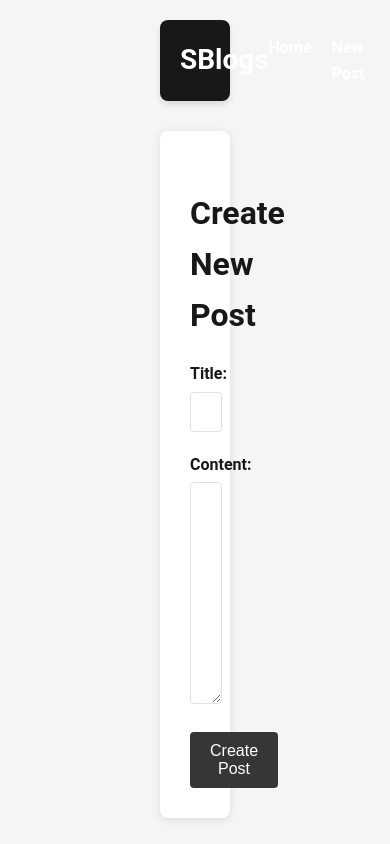
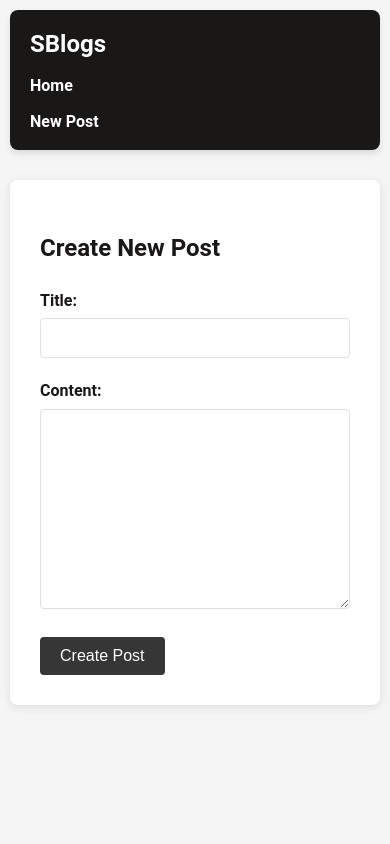
Before and after one commit to Soumyadipmaity1/SBlogs, a React (Create React App) app in the folder client/: page /create in a window 390 px wide. Built offline with nearby package versions, Linux system fonts and the light colour scheme.

Commit message:
style: Update CSS for responsiveness and visual enhancements

```diff
--- a/client/src/App.css
+++ b/client/src/App.css
@@ -17,10 +17,11 @@ body {
 }
 
 .App {
-  /* max-width: 1000px; */
   margin: 0 auto;
   padding: 20px;
-  padding-inline: 160px;
+  max-width: 1200px;
+  width: 100%;
+  box-sizing: border-box;
 }
 
 .navbar {
@@ -35,7 +36,7 @@ body {
   display: flex;
   justify-content: space-between;
   align-items: center;
-  max-width: 1000px;
+  max-width: 1200px;
   margin: 0 auto;
 }
 
@@ -68,7 +69,7 @@ body {
   border-radius: 8px;
   box-shadow: 0 2px 10px rgba(0, 0, 0, 0.1);
   transition: transform 0.3s ease, box-shadow 0.3s ease;
-  overflow: hidden; /* Add this line */
+  overflow: hidden;
 }
 
 .post-preview:hover {
@@ -93,20 +94,23 @@ body {
   display: -webkit-box;
   -webkit-line-clamp: 3;
   -webkit-box-orient: vertical;
-  max-height: 4.8em; /* Approximately 3 lines of text */
+  max-height: 4.8em;
 }
 
 .read-more {
   display: inline-block;
   margin-top: 10px;
-  color: var(--secondary-color);
+  color: white;
   text-decoration: none;
   font-weight: bold;
   transition: color 0.3s ease;
+  background-color: var(--secondary-color);
+  padding: 10px 20px;
+  border-radius: 4px;
 }
 
 .read-more:hover {
-  color: var(--primary-color);
+  color: #ff4081;
 }
 
 .view-post, .post {
@@ -152,6 +156,7 @@ textarea {
   border-radius: 4px;
   font-size: 16px;
   transition: border-color 0.3s ease;
+  box-sizing: border-box;
 }
 
 input[type="text"]:focus,
@@ -204,6 +209,7 @@ button:hover {
 .post-actions {
   display: flex;
   gap: 10px;
+  flex-wrap: wrap; /* Add this line */
 }
 
 .edit-button, .delete-button {
@@ -216,6 +222,8 @@ button:hover {
   transition: background-color 0.3s ease;
   text-decoration: none;
   display: inline-block;
+  flex: 1; /* Add this line */
+  text-align: center; /* Add this line */
 }
 
 .edit-button {
@@ -233,3 +241,64 @@ button:hover {
 .delete-button:hover {
   background-color: #8b0000;
 }
+
+/* Media Queries for Responsive Design */
+@media (max-width: 768px) {
+  .App {
+    padding: 10px;
+  }
+
+  .navbar-content {
+    flex-direction: column;
+    align-items: flex-start;
+  }
+
+  .navbar .links {
+    margin-top: 10px;
+  }
+
+  .post-preview h3 {
+    font-size: 20px;
+  }
+
+  .view-post h2, .post h2 {
+    font-size: 24px;
+  }
+
+  .post-actions {
+    flex-direction: column;
+    gap: 10px;
+  }
+
+  .edit-button  {
+    width: 90%;
+  }
+  .delete-button{
+    width: 100%;
+  }
+}
+
+@media (max-width: 480px) {
+  .navbar h1 {
+    font-size: 24px;
+  }
+
+  .navbar .links {
+    flex-direction: column;
+    gap: 10px;
+  }
+
+  .post-preview {
+    padding: 15px;
+  }
+
+  .read-more {
+    width: 100%;
+    text-align: center;
+  }
+
+  .edit-button, .delete-button {
+    font-size: 14px;
+    padding: 8px 16px;
+  }
+}
```
